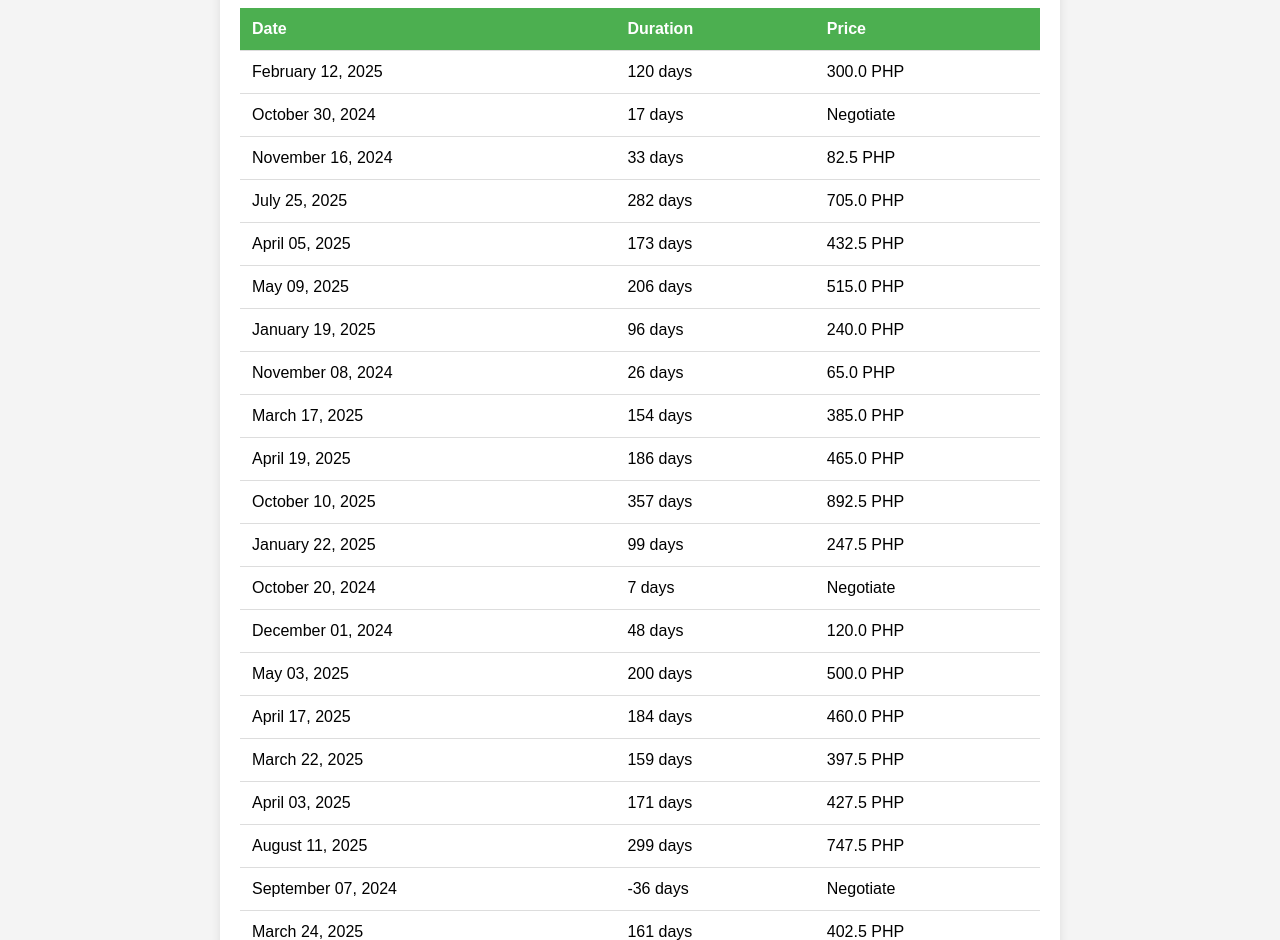
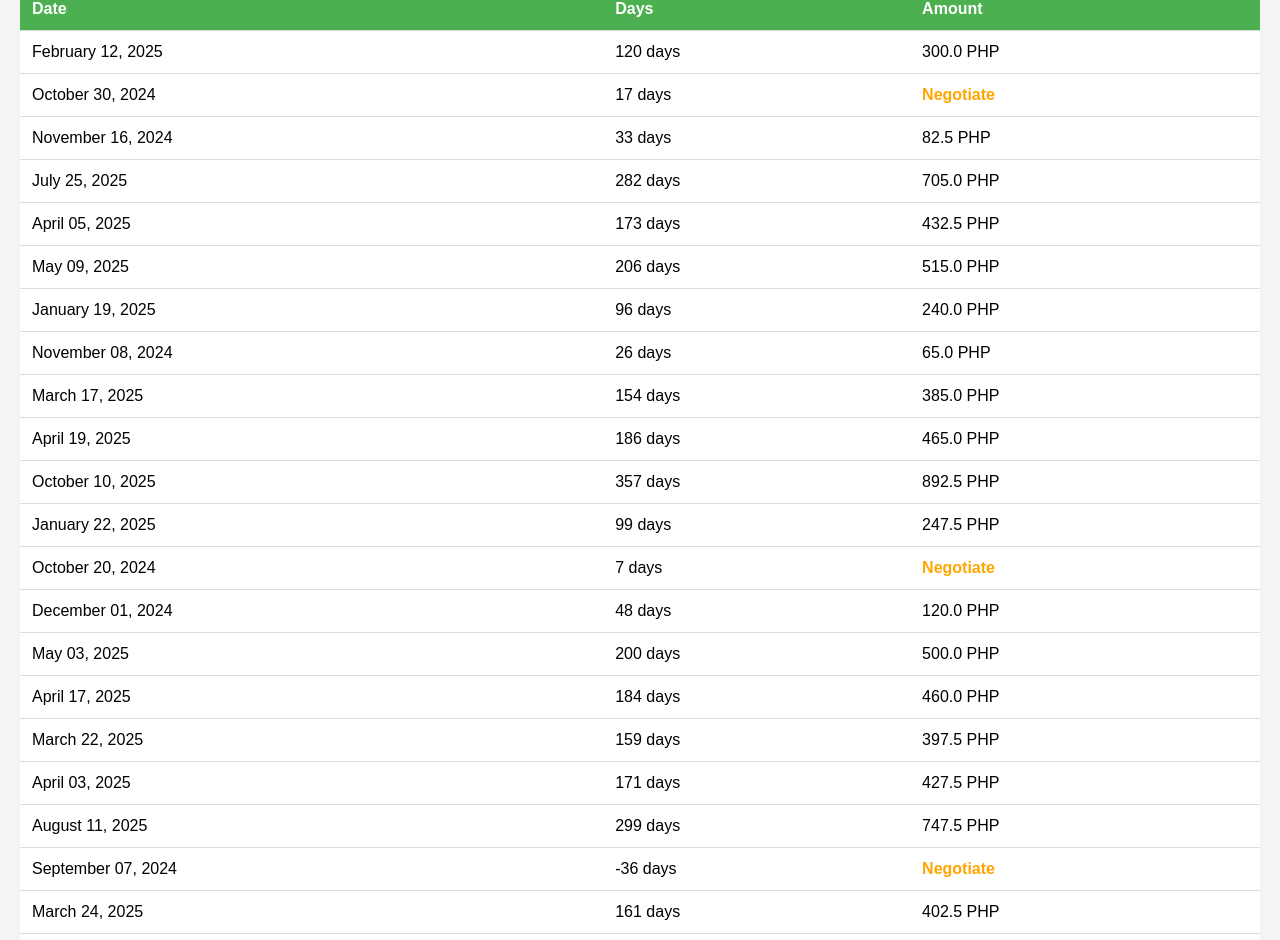
Before and after one commit to OwPor/quillbot-pricelist, a plain HTML site: page index.html in a window 1280 px wide. Shown: the part 112-1052 px from the top of the page. Drawn offline with Linux system fonts and the light colour scheme.

Commit message:
Add files via upload

```diff
--- a/index.html
+++ b/index.html
@@ -18,9 +18,9 @@
                     <th>Price</th>
                 </tr>
             </thead>
-            <tbody>
-                <!-- Data will be inserted here by JavaScript -->
-            </tbody>
+            <div id="table-container">
+
+            </div>
         </table>
     </div>
     <script src="./script.js"></script>
--- a/script.js
+++ b/script.js
@@ -1,20 +1,60 @@
-document.addEventListener('DOMContentLoaded', () => {
-    fetch('pricelist.txt')
-        .then(response => response.text())
-        .then(data => {
-            const rows = data.split('\n');
-            const tableBody = document.getElementById('priceTable').getElementsByTagName('tbody')[0];
+const data = `
+February 12, 2025 | 120 days | 300.0 PHP
+October 30, 2024 | 17 days | Negotiate
+November 16, 2024 | 33 days | 82.5 PHP
+July 25, 2025 | 282 days | 705.0 PHP
+April 05, 2025 | 173 days | 432.5 PHP
+May 09, 2025 | 206 days | 515.0 PHP
+January 19, 2025 | 96 days | 240.0 PHP
+November 08, 2024 | 26 days | 65.0 PHP
+March 17, 2025 | 154 days | 385.0 PHP
+April 19, 2025 | 186 days | 465.0 PHP
+October 10, 2025 | 357 days | 892.5 PHP
+January 22, 2025 | 99 days | 247.5 PHP
+October 20, 2024 | 7 days | Negotiate
+December 01, 2024 | 48 days | 120.0 PHP
+May 03, 2025 | 200 days | 500.0 PHP
+April 17, 2025 | 184 days | 460.0 PHP
+March 22, 2025 | 159 days | 397.5 PHP
+April 03, 2025 | 171 days | 427.5 PHP
+August 11, 2025 | 299 days | 747.5 PHP
+September 07, 2024 | -36 days | Negotiate
+March 24, 2025 | 161 days | 402.5 PHP
+May 06, 2025 | 203 days | 507.5 PHP
+November 26, 2024 | 43 days | 107.5 PHP
+January 06, 2025 | 84 days | 210.0 PHP
+January 11, 2025 | 89 days | 222.5 PHP
+October 20, 2024 | 7 days | Negotiate
+October 29, 2024 | 16 days | Negotiate
+November 09, 2024 | 27 days | 67.5 PHP
+November 01, 2024 | 19 days | Negotiate
+December 08, 2024 | 55 days | 137.5 PHP
+January 08, 2025 | 86 days | 215.0 PHP
+October 27, 2024 | 14 days | Negotiate
+September 27, 2025 | 344 days | 860.0 PHP
+October 31, 2024 | 18 days | Negotiate
+September 12, 2025 | 330 days | 825.0 PHP
+April 16, 2025 | 183 days | 457.5 PHP
+February 22, 2025 | 129 days | 322.5 PHP
+October 30, 2024 | 17 days | Negotiate
+November 07, 2024 | 25 days | 62.5 PHP
+October 30, 2024 | 17 days | Negotiate
+October 16, 2024 | 3 days | Negotiate
+June 06, 2025 | 234 days | 585.0 PHP
+`;
 
-            rows.forEach(row => {
-                const columns = row.split('|').map(col => col.trim());
-                if (columns.length === 3) {
-                    const newRow = tableBody.insertRow();
-                    columns.forEach(col => {
-                        const newCell = newRow.insertCell();
-                        newCell.textContent = col;
-                    });
-                }
-            });
-        })
-        .catch(error => console.error('Error fetching the price list:', error));
+function createTable(data) {
+const rows = data.trim().split('\n');
+let tableHTML = '<table><thead><tr><th>Date</th><th>Days</th><th>Amount</th></tr></thead><tbody>';
+
+rows.forEach(row => {
+    const [date, days, amount] = row.split('|').map(item => item.trim());
+    const amountClass = amount.includes('Negotiate') ? 'negotiate' : '';
+    tableHTML += `<tr><td>${date}</td><td>${days}</td><td class="${amountClass}">${amount}</td></tr>`;
 });
+
+tableHTML += '</tbody></table>';
+document.getElementById('table-container').innerHTML = tableHTML;
+}
+
+createTable(data);
--- a/styles.css
+++ b/styles.css
@@ -1,28 +1,19 @@
 body {
     font-family: Arial, sans-serif;
     background-color: #f4f4f4;
-    margin: 0;
-    padding: 20px;
+    margin: 20px;
 }
 
-.container {
-    max-width: 800px;
-    margin: auto;
-    background: white;
-    padding: 20px;
-    border-radius: 8px;
-    box-shadow: 0 2px 10px rgba(0, 0, 0, 0.1);
-}
-
-h1 {
-    text-align: center;
-    color: #333;
+#table-container {
+    overflow-x: auto;
 }
 
 table {
     width: 100%;
     border-collapse: collapse;
-    margin-top: 20px;
+    margin: 20px 0;
+    background-color: #fff;
+    box-shadow: 0 2px 10px rgba(0, 0, 0, 0.1);
 }
 
 th, td {
@@ -39,3 +30,8 @@ th {
 tr:hover {
     background-color: #f1f1f1;
 }
+
+.negotiate {
+    color: orange;
+    font-weight: bold;
+}
```
